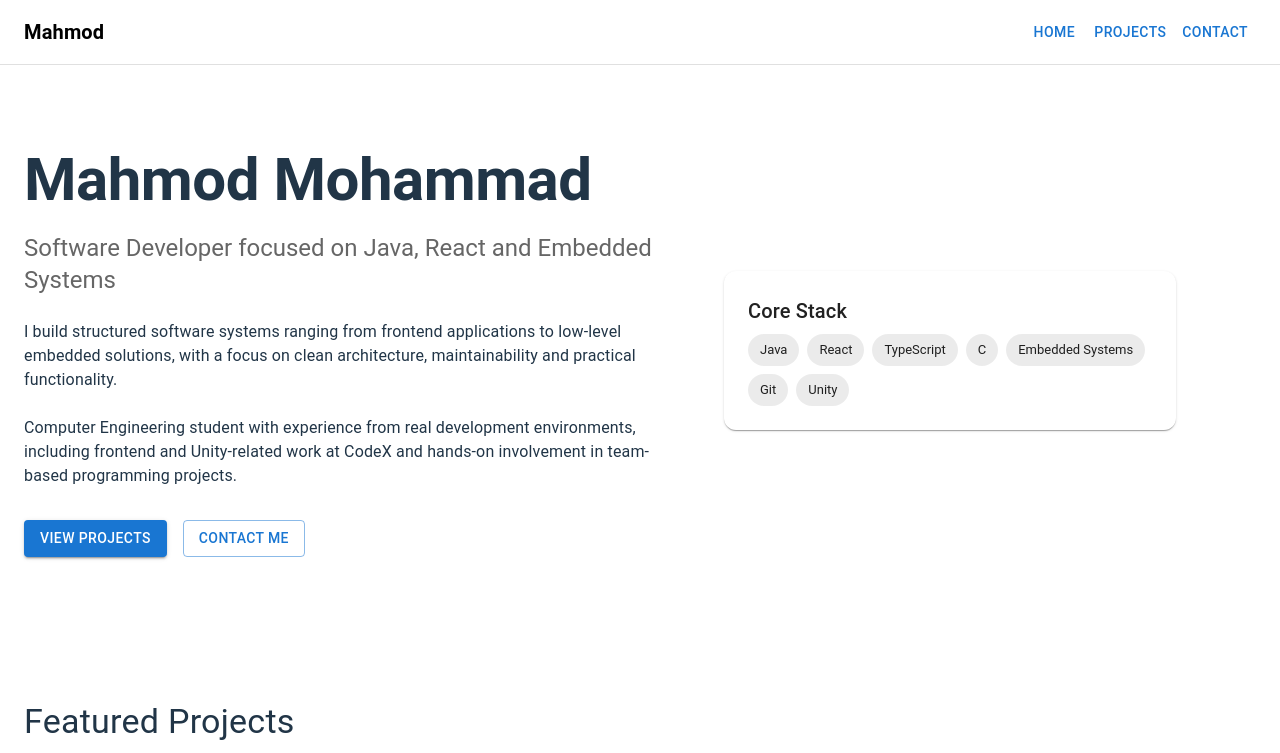
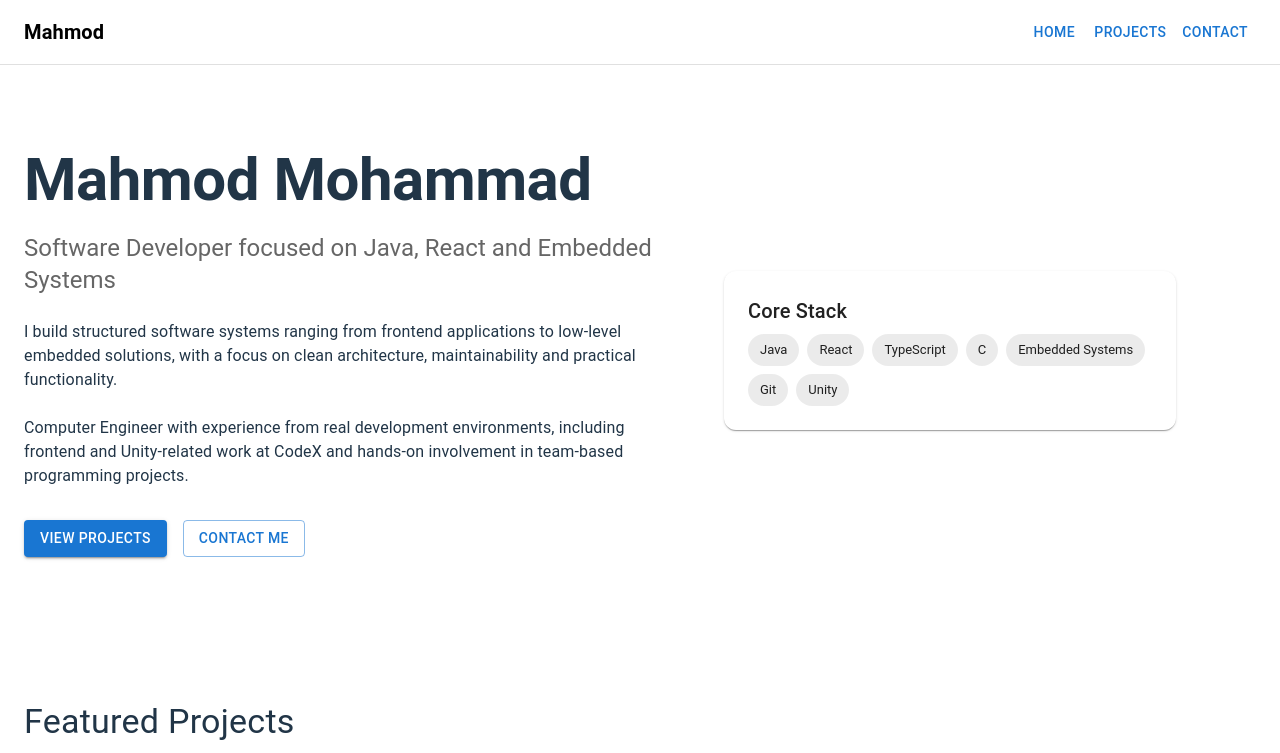
Before and after one commit to Mahmod94/Portfolio, a React (Vite) app: page / in a window 1280 px wide. Shown: the top 753 px of the page. Built offline with nearby package versions, Linux system fonts and the light colour scheme.

Commit message:
Update Hero.tsx

```diff
--- a/src/components/home/Hero.tsx
+++ b/src/components/home/Hero.tsx
@@ -24,7 +24,7 @@ export default function Hero() {
             </Typography>
 
             <Typography sx={{ mt: 3, maxWidth: 700 }}>
-              Computer Engineering student with experience from real
+              Computer Engineer with experience from real
               development environments,
               including frontend and Unity-related work at CodeX and hands-on involvement in team-based programming projects.
             </Typography>
```
